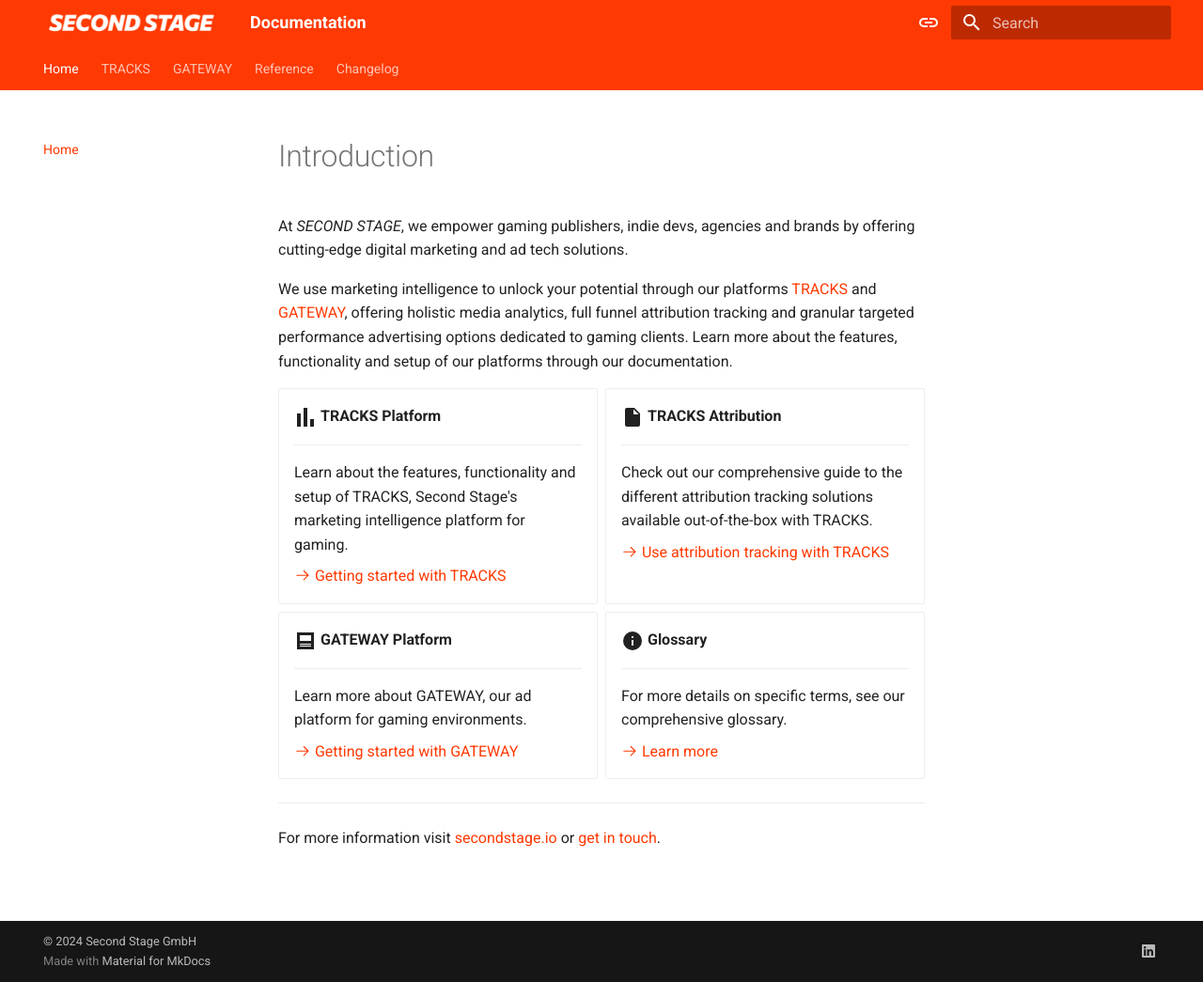
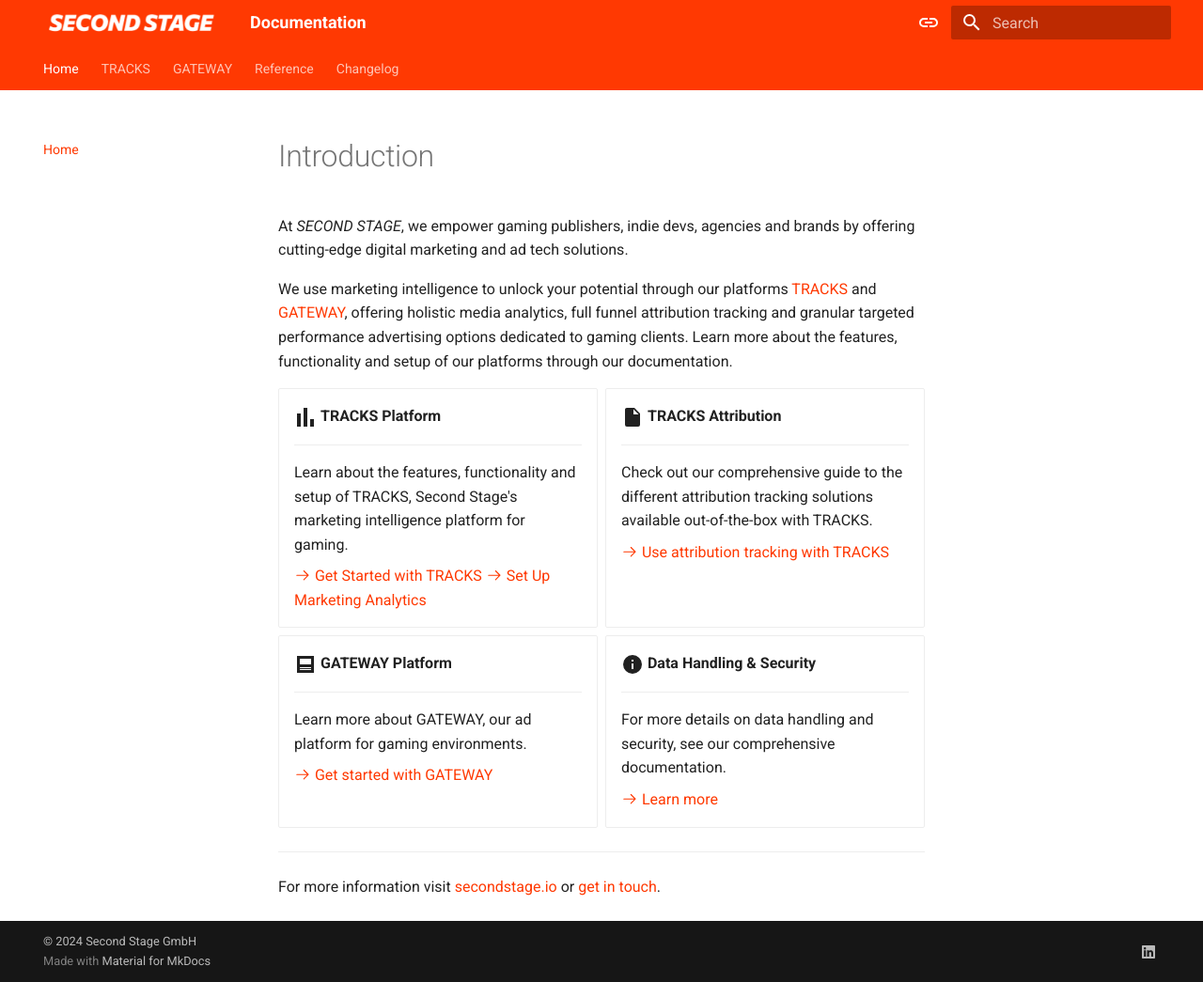
Before and after one commit to secondstage-io/tracks-documentation, an MkDocs documentation site: the page built from docs/index.md, in a window 1280 px wide and 1045 px high. Shown: the whole window at 94% size. Built offline with MkDocs 1.6.1 and Material for MkDocs 9.7.7, drawn with Linux system fonts in a browser that asks for light colours.

Commit message:
Update index.md
small changes to cards

```diff
--- a/docs/index.md
+++ b/docs/index.md
@@ -13,7 +13,8 @@
 
     Learn about the features, functionality and setup of TRACKS, Second Stage's marketing intelligence platform for gaming.
 
-    [:octicons-arrow-right-24: Getting started with TRACKS](/tracks/overview/)
+    [:octicons-arrow-right-24: Get Started with TRACKS](/tracks/overview/)
+    [:octicons-arrow-right-24: Set Up Marketing Analytics](/tracks/marketing-analytics/)
 
 -   :material-file:{ .lg .middle } __TRACKS Attribution__
 
@@ -29,15 +30,15 @@
 
     Learn more about GATEWAY, our ad platform for gaming environments.
 
-    [:octicons-arrow-right-24: Getting started with GATEWAY](/gateway/overview/)
+    [:octicons-arrow-right-24: Get started with GATEWAY](/gateway/overview/)
 
--   :material-information:{ .lg .middle } __Glossary__
+-   :material-information:{ .lg .middle } __Data Handling & Security__
 
     ---
 
-    For more details on specific terms, see our comprehensive glossary.
+    For more details on data handling and security, see our comprehensive documentation.
 
-    [:octicons-arrow-right-24: Learn more](/glossary/)
+    [:octicons-arrow-right-24: Learn more](/tracks/data-security/)
 
 </div>
 
```
